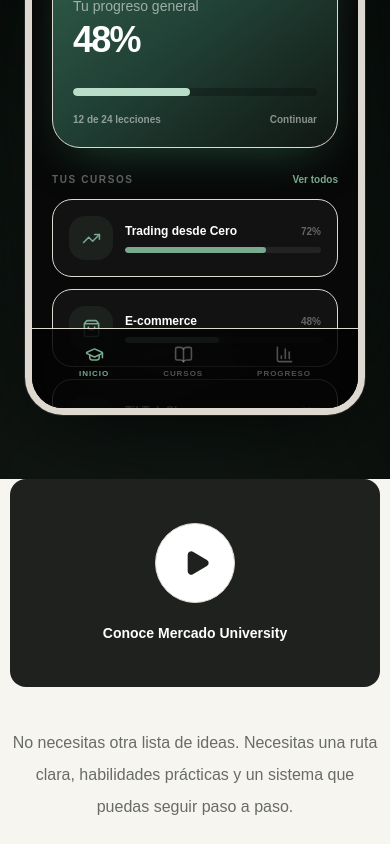
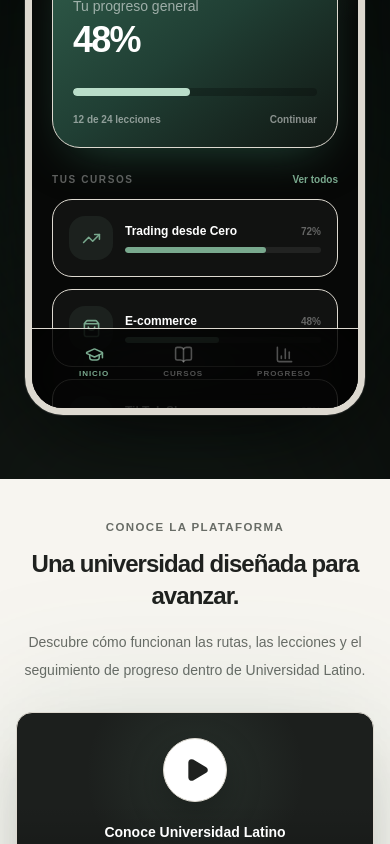
Before and after one commit to seaintCO/universidadlatino, a Next.js app: page / in a window 390 px wide. Shown: the part 1156-2000 px from the top of the page. Built offline with nearby package versions, Linux system fonts and the light colour scheme.

Commit message:
fix: optimize VSL sizing and mobile layout

```diff
--- a/src/app/page.tsx
+++ b/src/app/page.tsx
@@ -60,27 +60,68 @@ export default function HomePage() {
       <main>
         <UniversidadLatinoHero />
 
-        <section className="container-shell pb-24">
-          <div className="relative flex aspect-video items-center justify-center overflow-hidden rounded-2xl bg-[#1f211f]">
+        <section className="overflow-hidden bg-[#f7f5f0] px-4 pb-16 pt-10 sm:px-6 sm:pb-20 sm:pt-14 lg:pb-24">
+          <div className="mx-auto max-w-6xl">
+            <div className="mb-7 text-center sm:mb-9">
+              <p className="editorial-label mb-3">Conoce la plataforma</p>
+
+              <h2 className="text-2xl font-semibold tracking-[-0.04em] text-[#1f211f] sm:text-3xl md:text-4xl">
+                Una universidad diseñada para avanzar.
+              </h2>
+
+              <p className="mx-auto mt-4 max-w-2xl text-sm leading-7 text-[#686c66] sm:text-base">
+                Descubre cómo funcionan las rutas, las lecciones y el
+                seguimiento de progreso dentro de Universidad Latino.
+              </p>
+            </div>
+
+            <div className="relative mx-auto w-full max-w-5xl">
+              <div className="pointer-events-none absolute -inset-4 rounded-[32px] bg-[#2f6650]/10 blur-3xl sm:-inset-6" />
+
+              <div className="relative overflow-hidden rounded-2xl border border-black/10 bg-[#1c1f1d] shadow-[0_25px_70px_-35px_rgba(31,33,31,0.55)] sm:rounded-3xl">
+                <div className="relative aspect-video w-full">
+                  <div className="absolute inset-0 bg-[radial-gradient(circle_at_50%_30%,rgba(121,169,142,0.13),transparent_48%)]" />
+
+                  <div className="absolute inset-0 bg-[linear-gradient(to_bottom,transparent_45%,rgba(0,0,0,0.3))]" />
+
+                  <div className="absolute inset-0 flex items-center justify-center px-5">
                     <div className="text-center text-white">
                       <button
                         type="button"
-                aria-label="Reproducir video"
-                className="focus-ring mx-auto flex h-20 w-20 items-center justify-center rounded-full border border-white/30 bg-white text-[#1f211f] transition-transform hover:scale-105"
+                        aria-label="Reproducir video de Universidad Latino"
+                        className="group mx-auto flex h-16 w-16 items-center justify-center rounded-full border border-white/20 bg-white text-[#1f211f] shadow-[0_12px_35px_rgba(0,0,0,0.32)] transition-all duration-300 hover:scale-105 hover:shadow-[0_0_40px_-8px_rgba(121,169,142,0.65)] focus-visible:outline-none focus-visible:ring-2 focus-visible:ring-[#79a98e] focus-visible:ring-offset-4 focus-visible:ring-offset-[#1c1f1d] sm:h-20 sm:w-20"
                       >
-                <Play className="ml-1" size={28} fill="currentColor" />
+                        <Play
+                          className="ml-1 transition-transform duration-300 group-hover:scale-110"
+                          size={26}
+                          fill="currentColor"
+                        />
                       </button>
 
-              <p className="mt-5 text-sm font-semibold">
-                Conoce Mercado University
+                      <p className="mt-5 text-sm font-semibold sm:text-base">
+                        Conoce Universidad Latino
+                      </p>
+
+                      <p className="mx-auto mt-2 max-w-sm text-xs leading-5 text-white/50 sm:text-sm">
+                        Trading, E-commerce y TikTok Shop dentro de una sola
+                        experiencia.
                       </p>
                     </div>
                   </div>
 
-          <p className="mx-auto mt-10 max-w-2xl text-center text-base leading-8 text-[#686c66]">
+                  <div className="absolute bottom-4 left-4 right-4 flex items-center justify-between rounded-full border border-white/10 bg-black/30 px-4 py-2 text-[10px] font-semibold uppercase tracking-[0.12em] text-white/50 backdrop-blur-xl sm:bottom-5 sm:left-5 sm:right-5 sm:px-5">
+                    <span>Universidad Latino</span>
+                    <span>Vista previa</span>
+                  </div>
+                </div>
+              </div>
+            </div>
+
+            <p className="mx-auto mt-8 max-w-2xl text-center text-sm leading-7 text-[#686c66] sm:mt-10 sm:text-base sm:leading-8">
               No necesitas otra lista de ideas. Necesitas una ruta clara,
-            habilidades prácticas y un sistema que puedas seguir paso a paso.
+              habilidades prácticas y un sistema para avanzar paso a paso.
             </p>
+          </div>
         </section>
 
         <ReviewMarquee />
```
Lines whose indentation alone changed are shown as unchanged.
